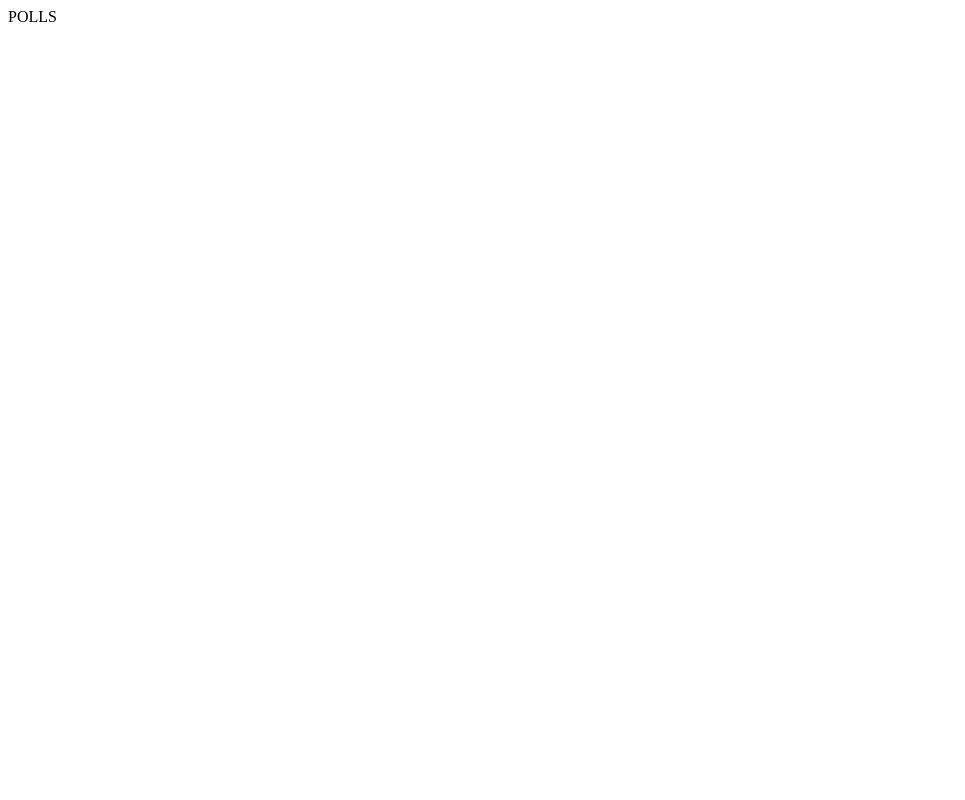
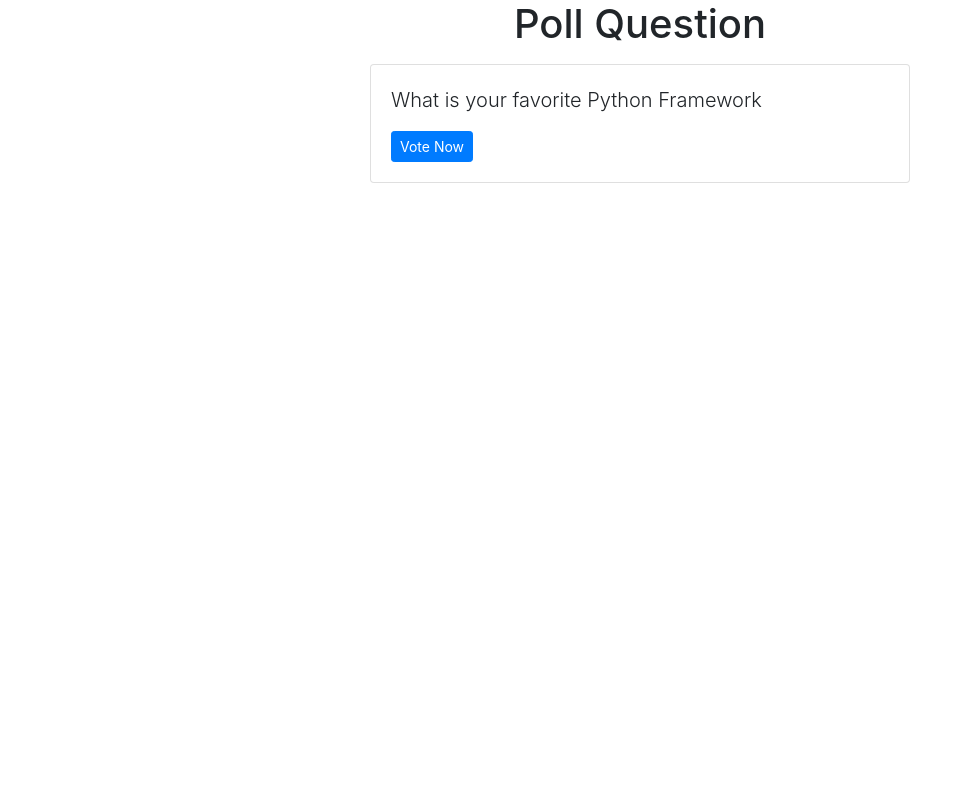
Before and after one commit to catfriday/python-pollster-app, a Django app: page /polls/ in a window 1280 px wide. Before the commit the part shown is almost empty. Shown: the whole page, without its empty margins (0-965 px from the left). Run offline with Django 3.2, Linux system fonts and the light colour scheme; data comes from the database, SQL or seed files in the repository; some libraries are stand-ins or nearby versions.

Commit message:
added detail view and route

```diff
--- a/polls/urls.py
+++ b/polls/urls.py
@@ -3,6 +3,7 @@
 
 app_name = 'polls'
 urlpatterns = [
-path('', views.index, name='index')
+path('', views.index, name='index'),
+path('<int:question_id>', views.detail, name='detail')
 
 ]
--- a/polls/views.py
+++ b/polls/views.py
@@ -5,4 +5,15 @@
 
 
 def index(request):
-    return render(request, 'polls/index.html')
+    latest_question_list = Question.objects.order_by('-pub_date')[:5]
+    context = {'latest_question_list': latest_question_list}
+    return render(request, 'polls/index.html', context)
+
+
+# Show specific question and choices
+def detail(request, question_id):
+    try:
+        question = Question.objects.get(pk=question_id)
+    except Question.DoesNotExist:
+        raise Http404('Question does not exist')
+    return render(request, 'polls/results.html', {'question':question})
--- a/templates/base.html
+++ b/templates/base.html
@@ -13,3 +13,12 @@
     <title>Pollster {% block title %}{% endblock %}</title>
   </head>
   <body>
+    <div class="container">
+        <div class="row">
+          <div class="col-md-6 m-auto">
+            {% block content %}{% endblock %}
+          </div>
+        </div>
+      </div>
+  </body>
+</html>
--- a/templates/polls/index.html
+++ b/templates/polls/index.html
@@ -1 +1,19 @@
-POLLS
+{% extends 'base.html' %}
+
+{% block content %}
+<h1 class="text-center mb-3">Poll Question</h1>
+{% if latest_question_list %}
+    {% for question in latest_question_list %}
+    <div class="card mb-3">
+        <div class="card-body">
+            <p class="lead">{{question.question_text}}</p>
+            <a href="{% url 'polls:detail' question.id %}" class='btn btn-primary btn-sm'>Vote Now</a>
+
+        </div>
+    </div>
+    {% endfor %}
+{% else %}
+<p>No Polls Available</p>
+{% endif %}
+
+{% endblock %}
```
